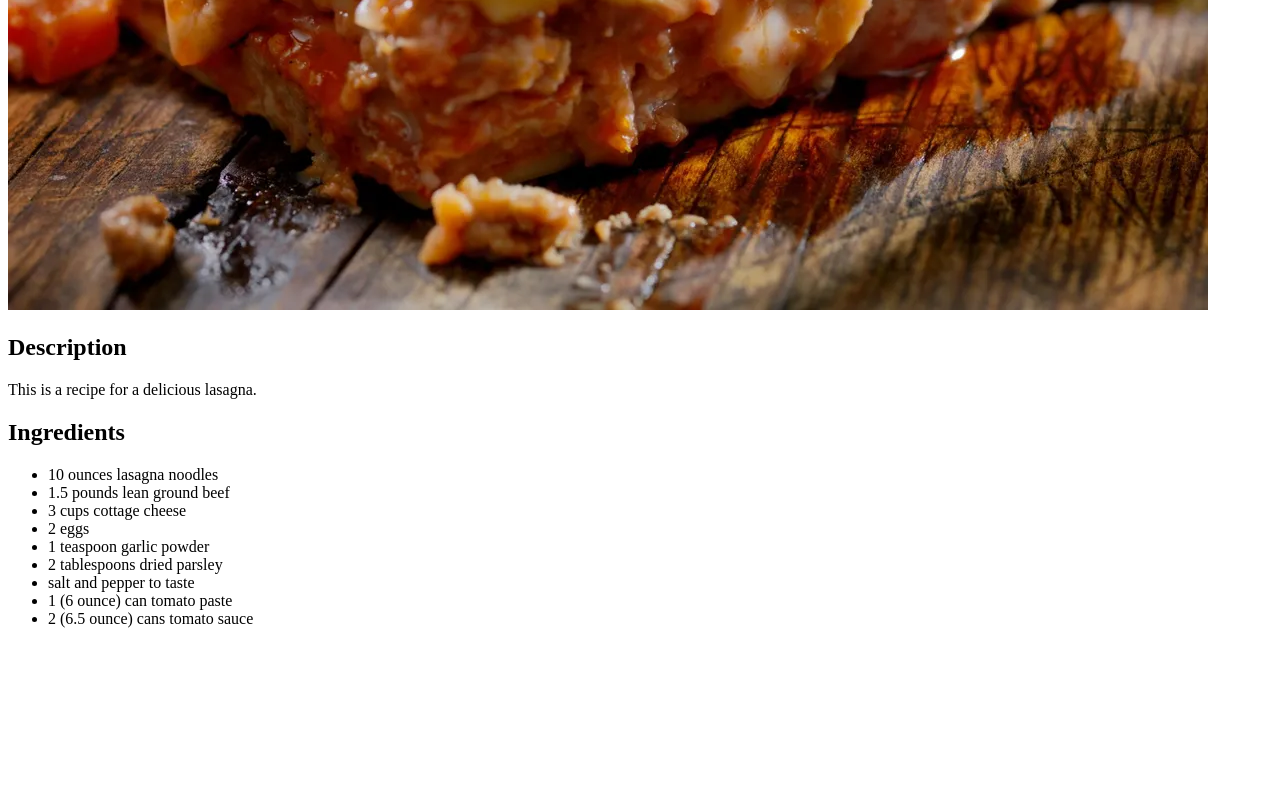
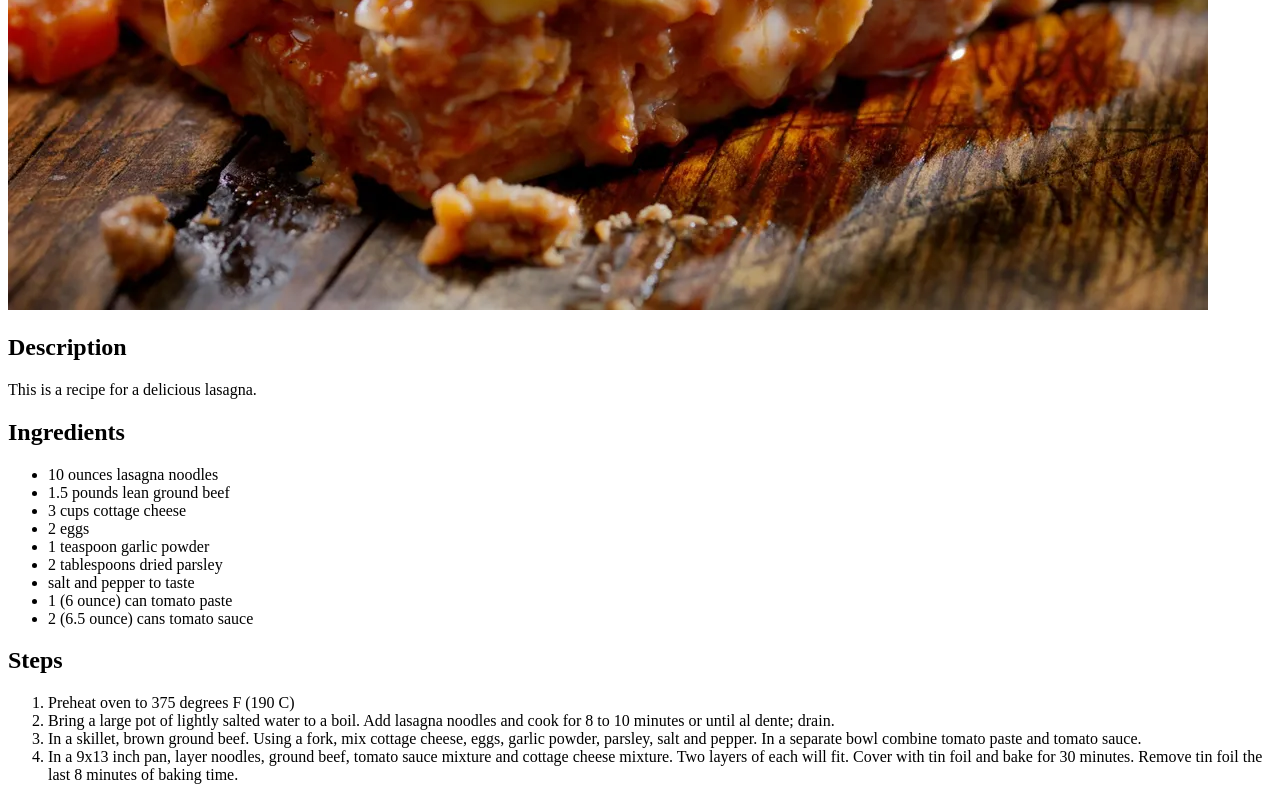
Before and after one commit to ecvintson/odin-recipes, a plain HTML site: page recipes/lasagna.html in a window 1280 px wide. Shown: the part 670-1470 px from the top of the page. Before the commit the page ends 1314 px from the top, so only its background shows below. Drawn offline with Linux system fonts and the light colour scheme.

Commit message:
Add 'directions' steps to lasagna recipes
Final commit of the evening. Added ordered list for directions to
lasagna recipe.

```diff
--- a/recipes/lasagna.html
+++ b/recipes/lasagna.html
@@ -45,6 +45,20 @@
         </li>
 
     </ul>
-
+    <h2>Steps</h2>
+    <ol>
+        <li>Preheat oven to 375 degrees F (190 C)</li>
+        <li>Bring a large pot of lightly salted water to a boil. Add lasagna noodles
+            and cook for 8 to 10 minutes or until al dente; drain.
+        </li>
+        <li>In a skillet, brown ground beef. Using a fork, mix cottage cheese, eggs,
+            garlic powder, parsley, salt and pepper. In a separate bowl combine
+            tomato paste and tomato sauce.
+        </li>
+        <li>In a 9x13 inch pan, layer noodles, ground beef, tomato sauce mixture and
+            cottage cheese mixture. Two layers of each will fit. Cover with tin foil
+            and bake for 30 minutes. Remove tin foil the last 8 minutes of baking time.
+        </li>
+    </ol>
 </body>
 </html>
```
